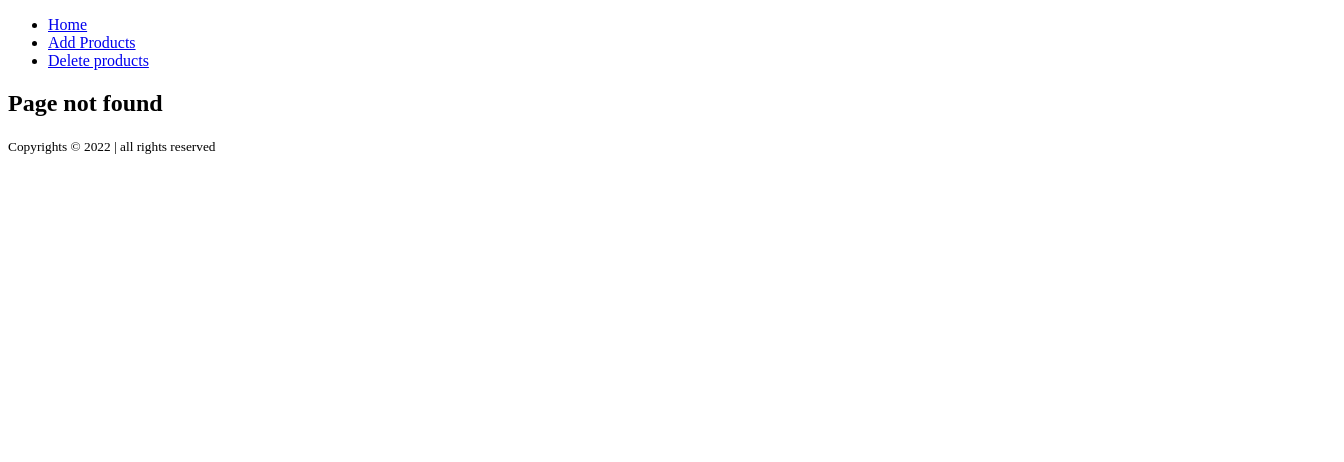
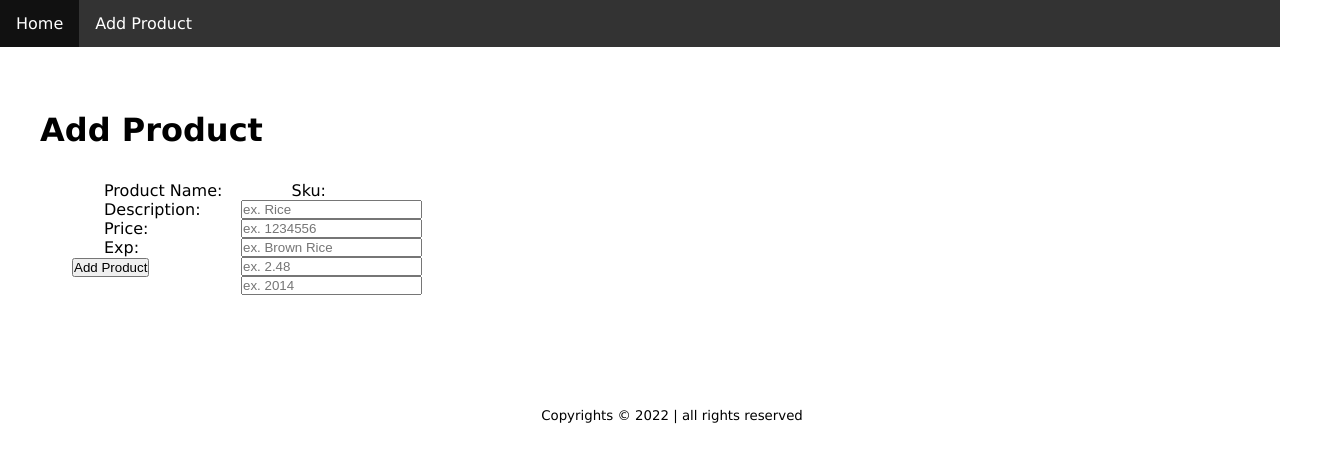
Before and after one commit to coding-mentorship-program/sample-shopping-app-frontend, a React (Create React App) app: page /add-product in a window 1280 px wide. Before the commit this address had no page. Shown: the top 462 px of the page, 1344 px wide, since content can reach past the window. Built offline with nearby package versions, Linux system fonts and the light colour scheme.

Commit message:
full crud app working

```diff
--- a/src/App.js
+++ b/src/App.js
@@ -1,21 +1,25 @@
-import {BrowserRouter, Routes, Route} from 'react-router-dom'
+import { BrowserRouter, Routes, Route } from 'react-router-dom'
 
+import './assets/styles.css'
 import Header from './components/Header'
 import Footer from './components/Footer'
 import Home from './pages/Home'
-
+import SingleProduct from './pages/SingleProduct'
+import AddProduct from './pages/AddProduct'
 
 function App() {
   return (
     <BrowserRouter>
       <Header />
       <Routes>
-        <Route path='/' element={<Home /> } />
+        <Route path='/' element={<Home />} />
+        <Route path='/single-product' element={<SingleProduct />} />
+        <Route path='/add-product' element={<AddProduct />}  />
         <Route path='*' element={<h2>Page not found</h2>} />
       </Routes>
       <Footer />
     </BrowserRouter>
-  );
+  )
 }
 
-export default App;
+export default App
--- a/src/assets/styles.css
+++ b/src/assets/styles.css
@@ -0,0 +1,110 @@
+*,
+*::after,
+*::before {
+  margin: 0;
+  padding: 0;
+  box-sizing: inherit;
+}
+
+body {
+  font-family: Verdana, Geneva, Tahoma, sans-serif;
+}
+
+ul {
+  list-style-type: none;
+  margin: 0;
+  padding: 0;
+  overflow: hidden;
+  background-color: #333;
+}
+
+li {
+  float: left;
+}
+
+li a {
+  display: block;
+  color: white;
+  text-align: center;
+  padding: 14px 16px;
+  text-decoration: none;
+}
+
+/* Change the link color to #111 (black) on hover */
+li a:hover {
+  background-color: #111;
+}
+
+.container {
+  max-width: 1200px;
+  margin: 4rem auto;
+}
+
+.products {
+  display: flex;
+  flex-wrap: wrap;
+  justify-content: space-between;
+
+  margin: 4rem 0;
+}
+
+.products-item {
+  padding: 2rem;
+  margin: 2rem 0;
+  border-radius: 5px;
+  width: 300px;
+  height: 300px;
+  border: solid 1px gray;
+
+  text-decoration: none;
+  color: #111;
+  box-shadow: 0 4px 8px 0 rgba(0, 0, 0, 0.2);
+  transition: 0.3s;
+}
+
+.products-item:hover {
+  box-shadow: 0 8px 16px 0 rgba(0, 0, 0, 0.2);
+}
+
+.products-item > img {
+  width: 100%;
+  height: 200px;
+  object-fit: cover;
+}
+
+footer {
+  width: 100%;
+  padding: 2rem;
+  text-align: center;
+}
+
+.add-form {
+  width: 350px;
+  padding: 2rem;
+}
+
+.add-form label {
+  margin: 2rem;
+}
+
+.add-form input {
+  float: right;
+}
+
+.single-product {
+  padding: 2rem;
+  margin: 2rem 0;
+  border-radius: 5px;
+  border: solid 1px gray;
+
+  text-decoration: none;
+  color: #111;
+  box-shadow: 0 4px 8px 0 rgba(0, 0, 0, 0.2);
+  transition: 0.3s;
+}
+
+.single-product > img {
+  width: 100%;
+  height: 400px;
+  object-fit: cover;
+}
--- a/src/components/Footer.js
+++ b/src/components/Footer.js
@@ -1,6 +1,8 @@
 const Footer = () => {
   return (
-    <small>Copyrights © 2022 | all rights reserved</small>
+    <footer>
+      <small>Copyrights © 2022 | all rights reserved</small>
+    </footer>
   )
 }
 
--- a/src/components/Header.js
+++ b/src/components/Header.js
@@ -2,8 +2,7 @@ const Header = () => {
   return (
     <ul>
       <li><a href="/">Home</a></li>
-      <li><a href="/add-products">Add Products</a></li>
-      <li><a href="/delete-products">Delete products</a></li>
+      <li><a href="/add-product">Add Product</a></li>
     </ul>
   )
 }
--- /dev/null
+++ b/src/components/ProductCard.js
@@ -0,0 +1,17 @@
+import { Link } from 'react-router-dom'
+
+export const ProductCard = ({ product, index }) => {
+  return (
+    <Link state={product} to='/single-product' className='products-item'>
+      <img src={`https://source.unsplash.com/random?sig=${index}`} alt='' />
+      <h4>{product.name}</h4>
+      <p>{product.description}</p>
+      <p>
+        <b>Price: </b> {product.price}
+      </p>
+      <p>
+        <b>Sku:</b> {product.sku}
+      </p>
+    </Link>
+  )
+}
--- /dev/null
+++ b/src/pages/AddProduct.js
@@ -0,0 +1,86 @@
+import { useState } from 'react'
+
+const AddProduct = () => {
+  const [form, setForm] = useState({})
+
+  const sendProduct = event => {
+    event.preventDefault() // this stops form from refreshing page
+    // const newProduct = { name: 'Pasta', descripion: 'Italian Noodles', price: 12.99, exp: 2023 }
+
+    fetch('http://localhost:4040', {
+      method: 'POST',
+      headers: {
+        'Content-Type': 'application/json',
+      },
+      body: JSON.stringify(form),
+    })
+      .then(res => res.json())
+      .then(data => console.log(data))
+      .catch(err => console.error(err))
+
+    console.log('Product Sent to API')
+  }
+
+
+
+  const handleForm = e => {
+    setForm({ ...form, [e.target.name]: e.target.value })
+  }
+
+  return (
+    <div className='container'>
+      <h1>Add Product</h1>
+      <form className='add-form'>
+        <label htmlFor=''>Product Name: </label>
+        <input
+          onChange={e => handleForm(e)}
+          type='text'
+          placeholder='ex. Rice'
+          name='name'
+          id='name'
+        />
+
+        <label htmlFor=''> Sku: </label>
+        <input
+          onChange={e => handleForm(e)}
+          type='number'
+          min={0}
+          placeholder='ex. 1234556'
+          name='sku'
+          id='sku'
+        />
+
+        <label htmlFor=''> Description: </label>
+        <input
+          onChange={e => handleForm(e)}
+          type='text'
+          placeholder='ex. Brown Rice'
+          name='description'
+          id='description'
+        />
+
+        <label htmlFor=''>Price: </label>
+        <input
+          onChange={e => handleForm(e)}
+          type='text'
+          placeholder='ex. 2.48'
+          name='price'
+          id='price'
+        />
+
+        <label htmlFor=''>Exp: </label>
+        <input
+          onChange={e => handleForm(e)}
+          type='number'
+          min={0}
+          placeholder='ex. 2014'
+          name='exp'
+          id='exp'
+        />
+        <button onClick={event => sendProduct(event)}>Add Product</button>
+      </form>
+    </div>
+  )
+}
+
+export default AddProduct
--- a/src/pages/Home.js
+++ b/src/pages/Home.js
@@ -1,4 +1,5 @@
 import { useState, useEffect } from 'react'
+import { ProductCard } from '../components/ProductCard'
 
 const Home = () => {
   const [products, setProducts] = useState([])
@@ -10,13 +11,15 @@ const Home = () => {
       .catch(err => console.error(err))
   }, [])
 
-  const allProducts = products.map(product => <li>{product.name}</li>)
+  const allProducts = products.map((product, index) => {
+    return <ProductCard key={product._id} product={product} index={index} />
+  })
 
   return (
-    <>
+    <div className='container'>
       <h1>Home component</h1>
-      <ul>{allProducts}</ul>
-    </>
+      <div className='products'>{allProducts}</div>
+    </div>
   )
 }
 
--- /dev/null
+++ b/src/pages/SingleProduct.js
@@ -0,0 +1,124 @@
+import { useState } from 'react'
+import { useLocation, useNavigate } from 'react-router-dom'
+
+const SingleProduct = () => {
+  const [form, setForm] = useState({})
+  const [showForm, setShowForm] = useState(false)
+  const location = useLocation()
+  const navigate = useNavigate()
+  const { name, description, sku, price, exp, index } = location.state
+
+  const handleDelete = event => {
+    event.preventDefault()
+    console.log('Sending to API for delete')
+
+    fetch(`http://localhost:4040?name=${name}`, {
+      method: 'DELETE',
+      headers: {
+        'Content-Type': 'application/json',
+      },
+    })
+      .then(res => res.json())
+      .then(() => navigate('/'))
+      .catch(err => console.error(err))
+  }
+
+  const handleUpdate = event => {
+    event.preventDefault()
+    console.log('Sending to API to update product')
+
+    fetch(`http://localhost:4040?name=${name}`, {
+      method: 'PUT',
+      headers: {
+        'Content-Type': 'application/json',
+      },
+      body: JSON.stringify(form),
+    })
+      .then(res => res.json())
+      .then(() => navigate('/'))
+      .catch(err => console.error(err))
+  }
+
+  const handleForm = e => {
+    setForm({ ...form, [e.target.name]: e.target.value })
+  }
+
+  return (
+    <div className='container'>
+      <div className='single-product'>
+        <img src={`https://source.unsplash.com/random?sig=${index}`} alt='' />
+        <h1> {name}</h1>
+        <h3>{description}</h3>
+        <h4>{sku}</h4>
+        <p>
+          <b>Price:</b> ${price}
+        </p>
+        <p>
+          <b>Exp:</b> {exp}
+        </p>
+
+        {showForm && (
+          <form className='add-form'>
+            <label htmlFor=''>Product Name: </label>
+            <input
+              onChange={e => handleForm(e)}
+              type='text'
+              placeholder='ex. Rice'
+              name='name'
+              id='name'
+              defaultValue={name}
+            />
+
+            <label htmlFor=''> Sku: </label>
+            <input
+              onChange={e => handleForm(e)}
+              type='number'
+              min={0}
+              placeholder='ex. 1234556'
+              name='sku'
+              id='sku'
+              defaultValue={sku}
+            />
+
+            <label htmlFor=''> Description: </label>
+            <input
+              onChange={e => handleForm(e)}
+              type='text'
+              placeholder='ex. Brown Rice'
+              name='description'
+              id='description'
+              defaultValue={description}
+            />
+
+            <label htmlFor=''>Price: </label>
+            <input
+              onChange={e => handleForm(e)}
+              type='text'
+              placeholder='ex. 2.48'
+              name='price'
+              id='price'
+              defaultValue={price}
+            />
+
+            <label htmlFor=''>Exp: </label>
+            <input
+              onChange={e => handleForm(e)}
+              type='number'
+              min={0}
+              placeholder='ex. 2014'
+              name='exp'
+              id='exp'
+              defaultValue={exp}
+            />
+            <button onClick={handleUpdate}>Update Product</button>
+          </form>
+        )}
+
+        <button onClick={handleDelete}>Delete Product</button>
+        <button onClick={() => setShowForm(!showForm)}>Show Form</button>
+      </div>
+    </div>
+  )
+}
+
+export default SingleProduct
```
